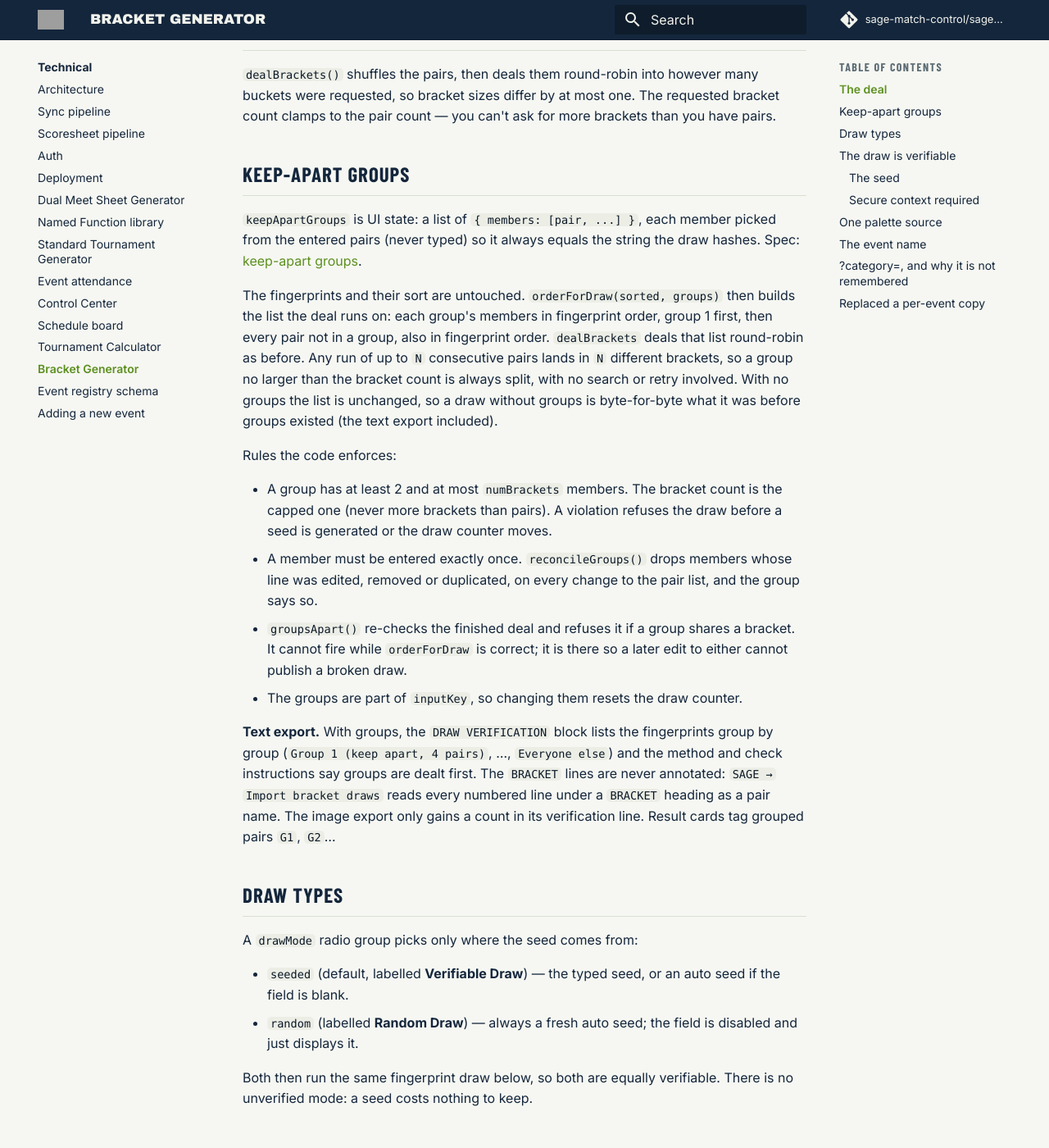
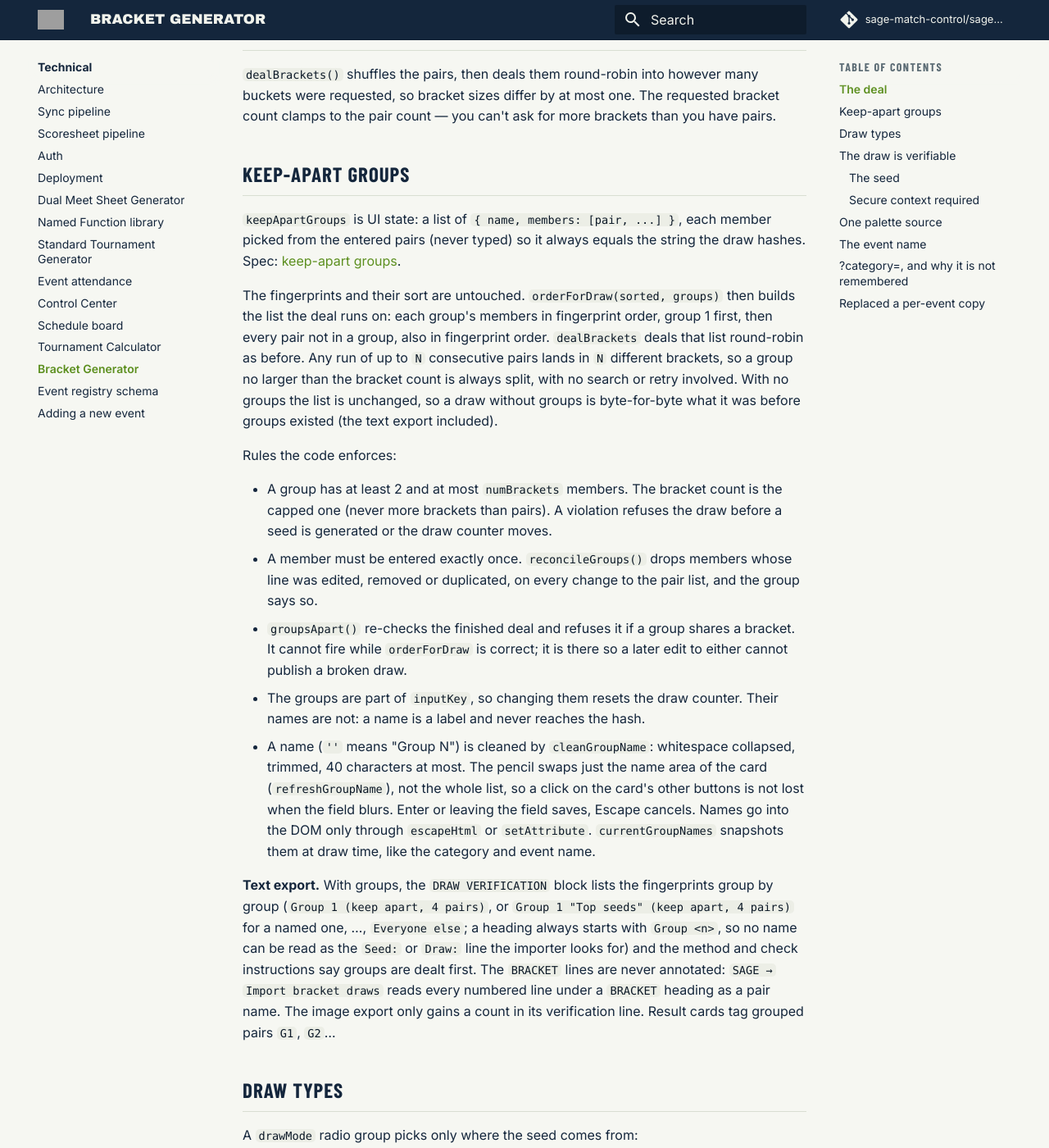
Before and after one commit to sage-match-control/sage-docs, an MkDocs documentation site: the page built from docs/technical/bracket-generator.md, in a window 1280 px wide and 1400 px high, scrolled down 370 px. Shown: the whole window at 82% size. Built offline with MkDocs 1.6.1 and Material for MkDocs 9.7.7, drawn with Linux system fonts in a browser that asks for light colours; comment, search, counter and statistics services are not loaded.

Commit message:
Docs: keep-apart group names
Feature, technical and spec pages describe renaming a group.

Co-Authored-By: Claude Sonnet 5.5 <noreply@anthropic.com>

```diff
--- a/docs/technical/bracket-generator.md
+++ b/docs/technical/bracket-generator.md
@@ -15,7 +15,7 @@ brackets than you have pairs.
 
 ## Keep-apart groups
 
-`keepApartGroups` is UI state: a list of `{ members: [pair, ...] }`, each member
+`keepApartGroups` is UI state: a list of `{ name, members: [pair, ...] }`, each member
 picked from the entered pairs (never typed) so it always equals the string the
 draw hashes. Spec:
 [keep-apart groups](../specs/implemented/bracket-generator-keep-apart-spec.md).
@@ -41,10 +41,20 @@ Rules the code enforces:
   a bracket. It cannot fire while `orderForDraw` is correct; it is there so a
   later edit to either cannot publish a broken draw.
 - The groups are part of `inputKey`, so changing them resets the draw counter.
+  Their names are not: a name is a label and never reaches the hash.
+- A name (`''` means "Group N") is cleaned by `cleanGroupName`: whitespace
+  collapsed, trimmed, 40 characters at most. The pencil swaps just the name area
+  of the card (`refreshGroupName`), not the whole list, so a click on the
+  card's other buttons is not lost when the field blurs. Enter or leaving the
+  field saves, Escape cancels. Names go into the DOM only through
+  `escapeHtml` or `setAttribute`. `currentGroupNames` snapshots them at draw
+  time, like the category and event name.
 
 **Text export.** With groups, the `DRAW VERIFICATION` block lists the
-fingerprints group by group (`Group 1 (keep apart, 4 pairs)`, …, `Everyone
-else`) and the method and check instructions say groups are dealt first. The
+fingerprints group by group (`Group 1 (keep apart, 4 pairs)`, or
+`Group 1 "Top seeds" (keep apart, 4 pairs)` for a named one, …, `Everyone
+else`; a heading always starts with `Group <n>`, so no name can be read as the
+`Seed:` or `Draw:` line the importer looks for) and the method and check instructions say groups are dealt first. The
 `BRACKET` lines are never annotated: `SAGE → Import bracket draws` reads
 every numbered line under a `BRACKET` heading as a pair name. The image export
 only gains a count in its verification line. Result cards tag grouped pairs
```
Also changed, not shown: docs/features/bracket-generator.md (+8 -3 lines), docs/specs/implemented/bracket-generator-keep-apart-spec.md (+5 -0 lines).
